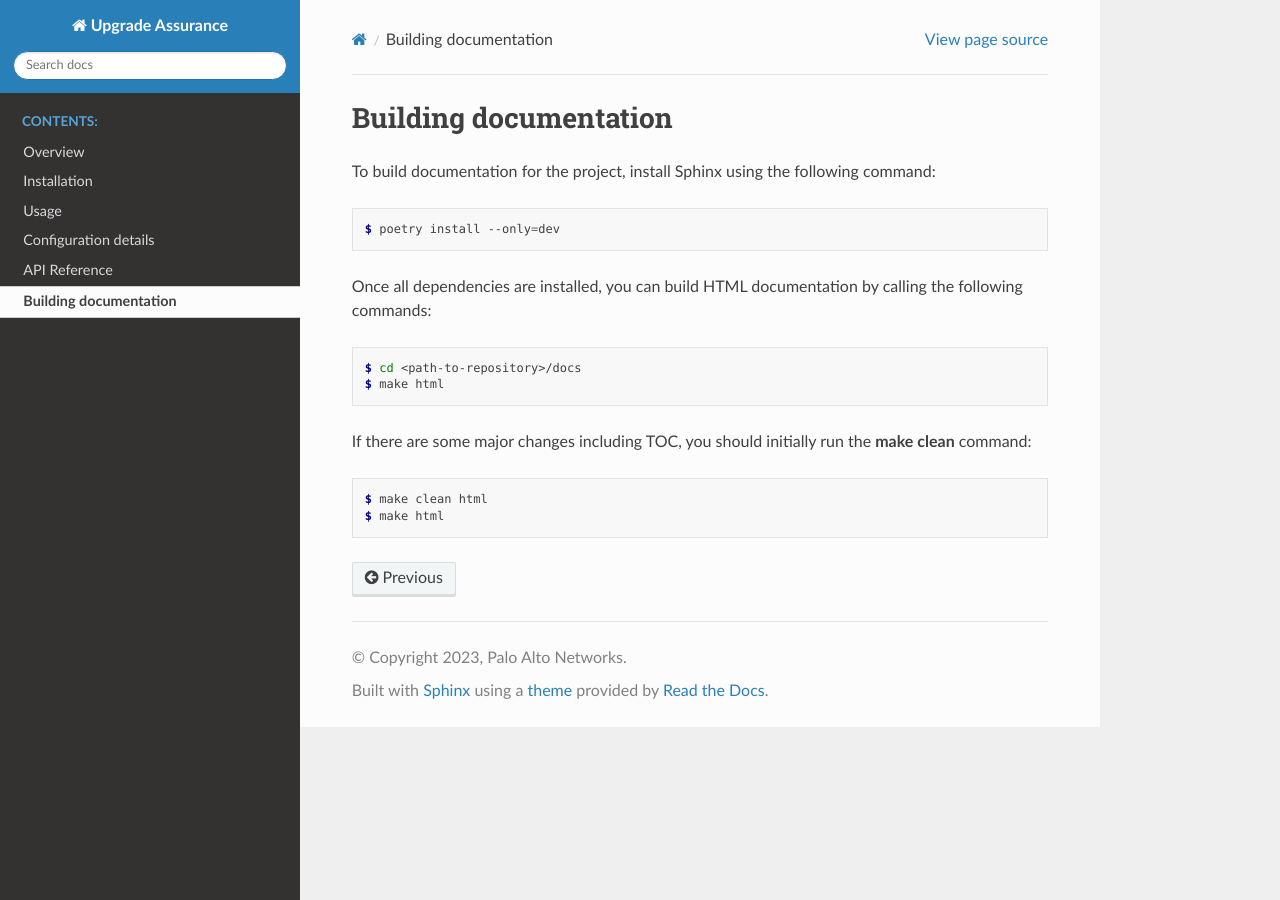
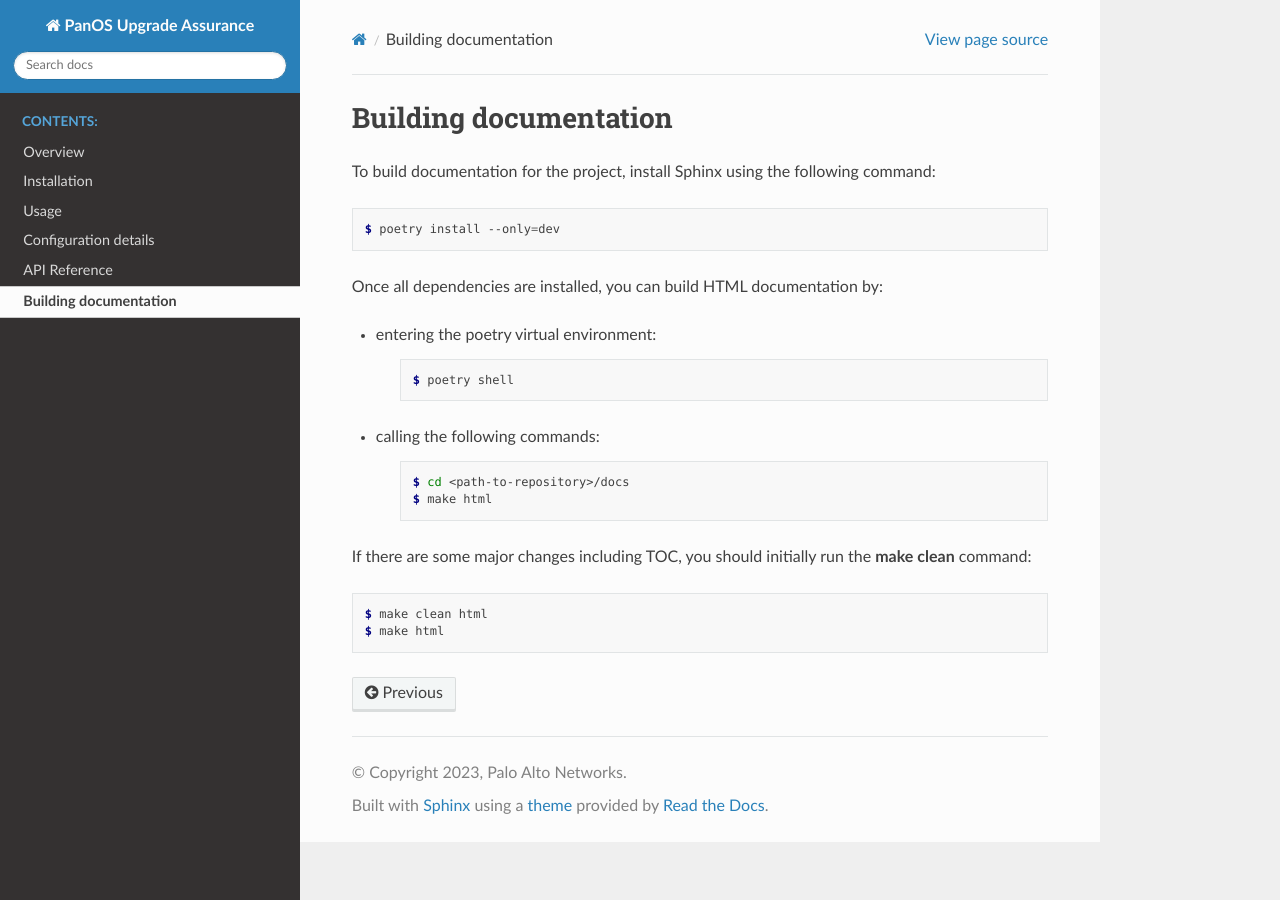
Before and after one commit to PaloAltoNetworks/pan-os-upgrade-assurance, a Sphinx documentation site: the page built from docs/building_docs.rst, in a window 1280 px wide. Built offline with Sphinx 7.4.7 and the Read the Docs theme 2.0.0, drawn with Linux system fonts in a browser that asks for light colours.

Commit message:
docs update

```diff
--- a/docs/building_docs.rst
+++ b/docs/building_docs.rst
@@ -5,14 +5,22 @@ To build documentation for the project, install Sphinx using the following comma
 
 .. code-block:: console
 
-   $ poetry install --only=dev
+    $ poetry install --only=dev
 
-Once all dependencies are installed, you can build HTML documentation by calling the following commands:
+Once all dependencies are installed, you can build HTML documentation by:
 
-.. code-block:: console
+* entering the poetry virtual environment:
 
-   $ cd <path-to-repository>/docs
-   $ make html
+    .. code-block:: console
+
+        $ poetry shell
+
+* calling the following commands:
+
+    .. code-block:: console
+
+        $ cd <path-to-repository>/docs
+        $ make html
 
 If there are some major changes including TOC, you should initially run the **make clean** command:
 
--- a/docs/conf.py
+++ b/docs/conf.py
@@ -11,12 +11,12 @@
 #
 import os
 import sys
-sys.path.insert(0, os.path.abspath('../src/'))
+sys.path.insert(0, os.path.abspath('../'))
 
 # -- Project information -----------------------------------------------------
 # https://www.sphinx-doc.org/en/master/usage/configuration.html#project-information
 
-project = 'Upgrade Assurance'
+project = 'PanOS Upgrade Assurance'
 copyright = '2023, Palo Alto Networks'
 author = 'Palo Alto Networks'
 release = '0.0.1'
@@ -40,5 +40,5 @@ exclude_patterns = ['_build', 'Thumbs.db', '.DS_Store']
 # -- Options for HTML output -------------------------------------------------
 # https://www.sphinx-doc.org/en/master/usage/configuration.html#options-for-html-output
 
-html_theme = 'sphinx_rtd_theme'  # alabaster
+html_theme = 'sphinx_rtd_theme'
 html_static_path = ['_static']
```
